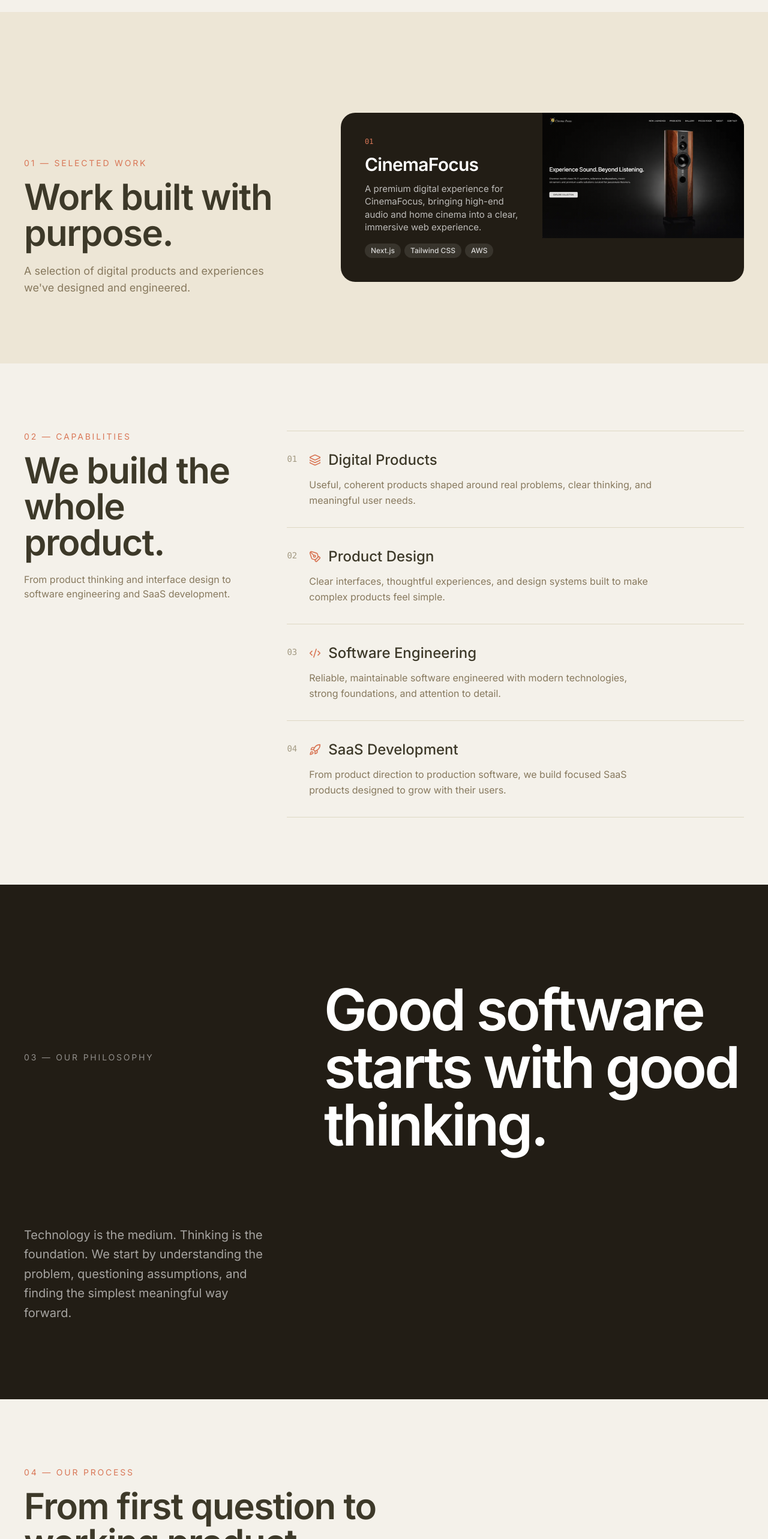
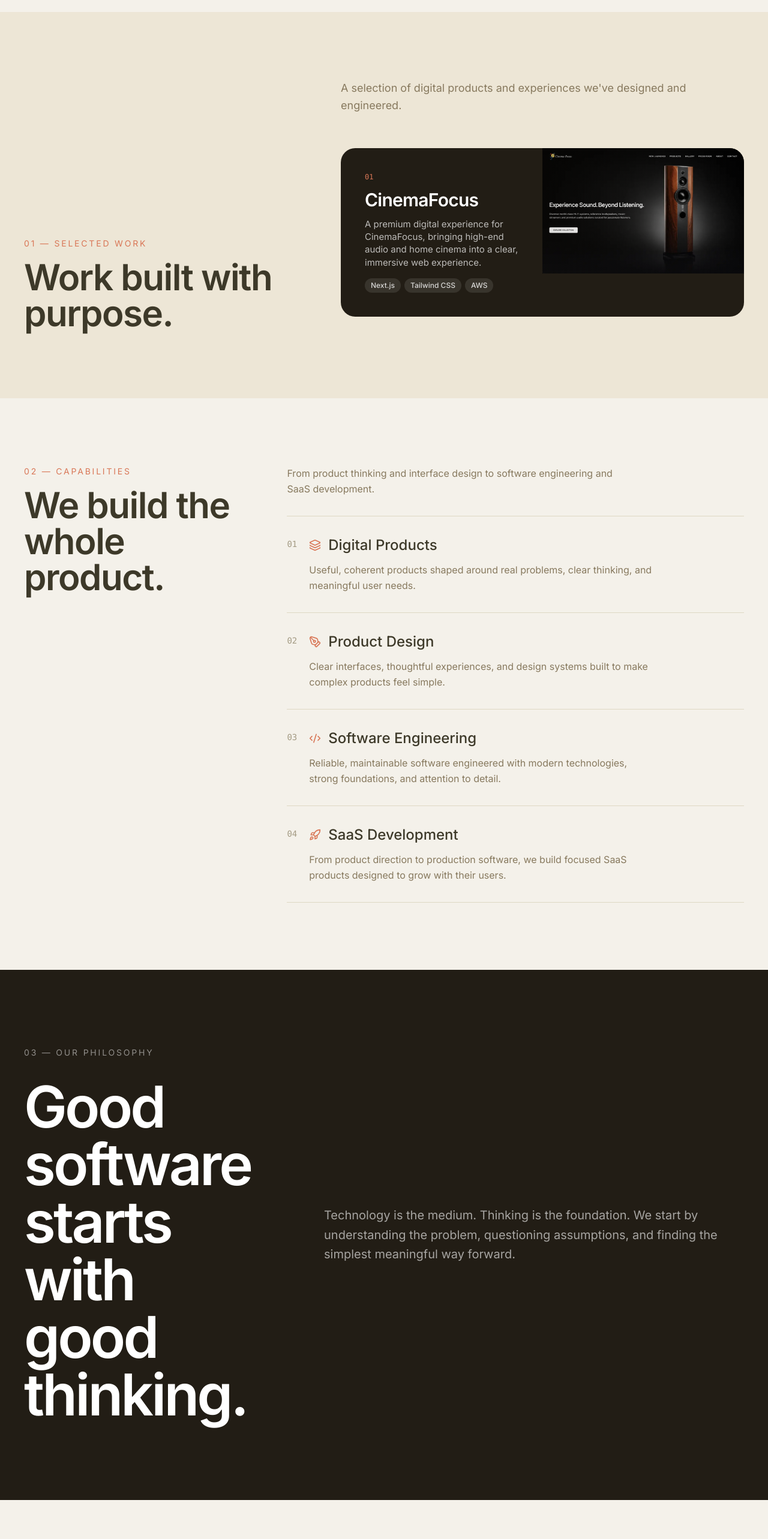
Before and after one commit to sameerthedeveloper/cogniheim, a Next.js app: page / in a window 1280 px wide. Shown: the part 780-3346 px from the top of the page at 60% size. Built offline with nearby package versions, Linux system fonts and the light colour scheme.

Commit message:
Align section content grids

```diff
--- a/app/page.jsx
+++ b/app/page.jsx
@@ -554,7 +554,7 @@ export default function Home() {
 
           <div className="mx-auto grid max-w-wide gap-12 lg:grid-cols-[0.8fr_1.2fr] lg:items-end lg:gap-20">
 
-            <div className="max-w-2xl">
+            <div>
 
               <p className="section-eyebrow text-sm tracking-[0.2em] text-accent">
                 01 — SELECTED WORK
@@ -573,17 +573,19 @@ export default function Home() {
                 Work built with purpose.
               </h2>
 
-              <p className="mt-5 text-lg text-muted">
-                A selection of digital products and experiences we&apos;ve
-                designed and engineered.
-              </p>
-
             </div>
 
 
             <div className="lg:pb-1">
 
+              <p className="max-w-xl text-lg leading-relaxed text-muted">
+                A selection of digital products and experiences we&apos;ve
+                designed and engineered.
+              </p>
+
+              <div className="mt-10">
                 <WorkGrid work={WORK} />
+              </div>
 
             </div>
 
@@ -637,13 +639,14 @@ export default function Home() {
                 We build the whole product.
               </h2>
 
-              <p className="mt-5 max-w-sm text-muted">
+            </div>
+
+
+            <div>
+              <p className="mb-8 max-w-xl leading-relaxed text-muted">
                 From product thinking and interface design to software
                 engineering and SaaS development.
               </p>
-
-            </div>
-
 
               <ol className="border-t border-line">
 
@@ -717,6 +720,7 @@ export default function Home() {
               )}
 
               </ol>
+            </div>
 
           </div>
 
@@ -742,6 +746,7 @@ export default function Home() {
 
           <div className="mx-auto grid max-w-wide gap-12 lg:grid-cols-[0.75fr_1.25fr] lg:items-center lg:gap-20">
 
+            <div>
               <p className="text-sm tracking-[0.2em] text-white/50">
                 03 — {PHILOSOPHY.eyebrow}
               </p>
@@ -760,11 +765,11 @@ export default function Home() {
               >
                 {PHILOSOPHY.title}
               </h2>
+            </div>
 
             <p
               className="
                 philosophy-description
-                mt-10
                 max-w-2xl
                 text-lg
                 leading-relaxed
@@ -894,6 +899,7 @@ export default function Home() {
 
           <div className="mx-auto grid max-w-wide gap-10 lg:grid-cols-[1fr_1.2fr] lg:items-end lg:gap-20">
 
+            <div>
               <p className="text-sm tracking-[0.2em] text-accent">
                 05 — {LABS.eyebrow}
               </p>
@@ -910,16 +916,10 @@ export default function Home() {
               >
                 {LABS.title}
               </h2>
+            </div>
 
-            <p
-              className="
-                mt-6
-                max-w-2xl
-                text-lg
-                leading-relaxed
-                text-muted
-              "
-            >
+            <div>
+              <p className="max-w-2xl text-lg leading-relaxed text-muted">
                 {LABS.description}
               </p>
 
@@ -933,13 +933,13 @@ export default function Home() {
                   text-accent
                   transition-opacity
                   hover:opacity-70
-                lg:justify-self-end
                 "
               >
                 {LABS.action.label}
 
                 <ArrowUpRight className="h-4 w-4" />
               </a>
+            </div>
 
           </div>
 
@@ -977,13 +977,9 @@ export default function Home() {
                 06 — {ABOUT.eyebrow}
               </p>
 
-            </div>
-
-
-            <div>
-
               <h2
                 className="
+                  mt-8
                   text-4xl
                   font-semibold
                   leading-tight
@@ -995,7 +991,12 @@ export default function Home() {
                 {ABOUT.title}
               </h2>
 
-              <div className="mt-10 space-y-6">
+            </div>
+
+
+            <div>
+
+              <div className="space-y-6">
 
                 <p className="max-w-2xl text-lg leading-relaxed text-muted">
                   Cogniheim is a technology and product studio focused on building modern web products, software, and SaaS experiences.
```
Lines whose indentation alone changed are shown as unchanged.
